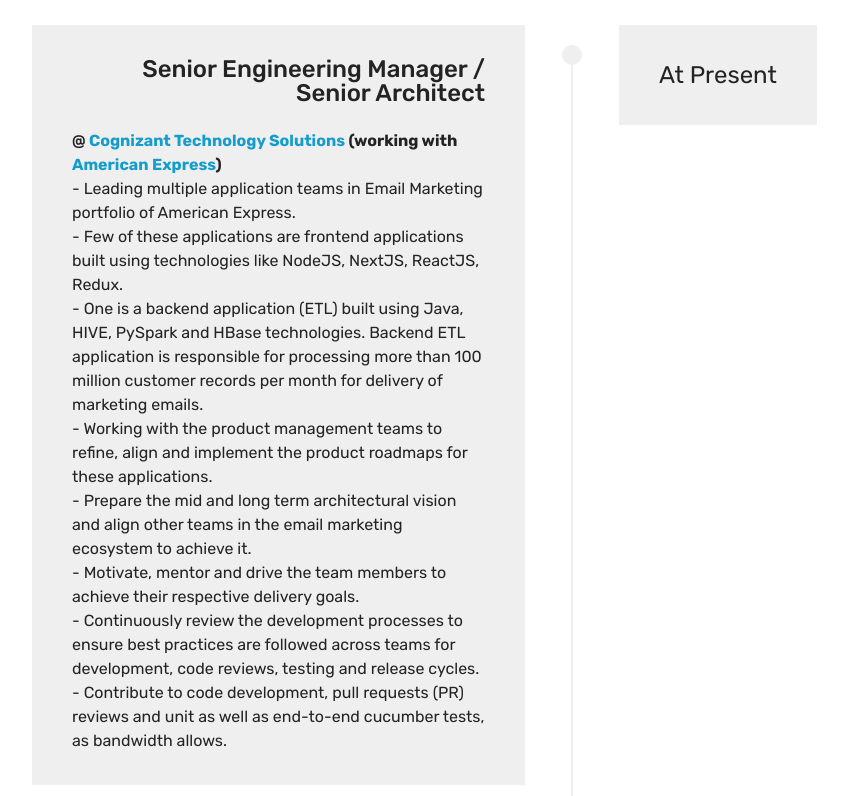
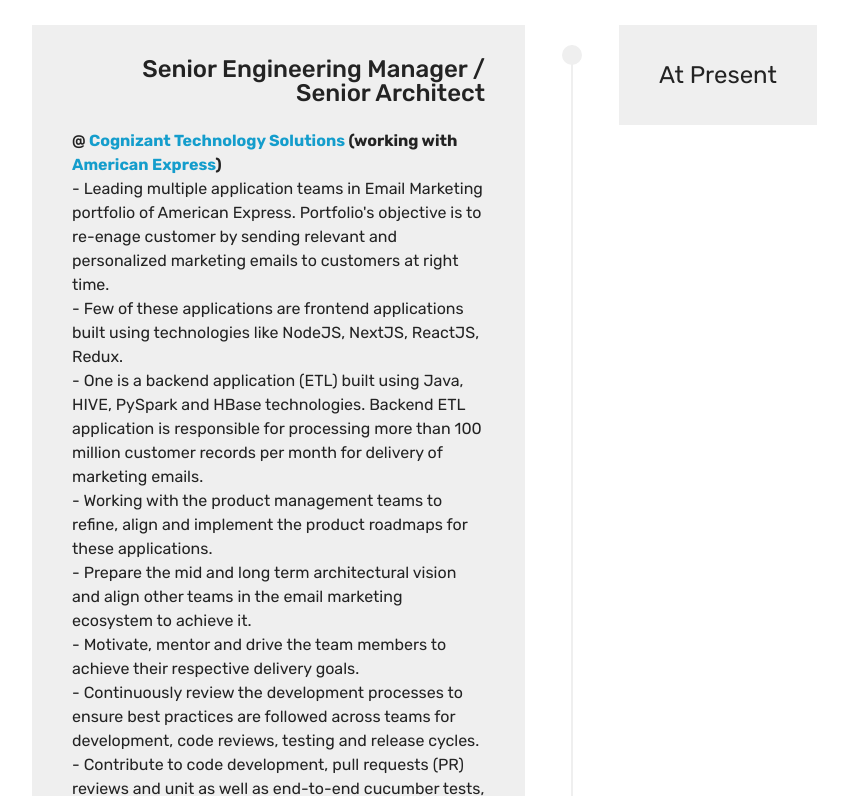
Before and after one commit to gauravdhiman/gauravdhiman.github.io, a Next.js app: page / in a window 1280 px wide. Shown: the part 2684-3480 px from the top of the page, without its empty margins (68-916 px from the left). Built offline with nearby package versions, Linux system fonts and the light colour scheme; a web font is replaced by a local one.

Commit message:
Updated resume.

```diff
--- a/pages/index.js
+++ b/pages/index.js
@@ -275,7 +275,7 @@
                   <p class="mbr-timeline-text mbr-fonts-style display-7">
                     <strong>@ <a href="https://www.cognizant.com" target="_blank"><strong>Cognizant Technology Solutions</strong></a> (working with <a href="https://www.americanexpress.com" target="_blank"><strong>American Express</strong></a>)</strong>
                     <br />
-- Leading multiple application teams in Email Marketing portfolio of American Express.
+- Leading multiple application teams in Email Marketing portfolio of American Express. Portfolio's objective is to re-enage customer by sending relevant and personalized marketing emails to customers at right time.
 <br />
 - Few of these applications are frontend applications built using technologies like NodeJS, NextJS, ReactJS, Redux.<br />
 - One is a backend application (ETL) built using Java, HIVE, PySpark and HBase technologies. Backend ETL application is responsible for processing more than 100 million customer records per month for delivery of marketing emails.<br />
```
Also changed, not shown: 1 other file (tests, documents, lock files or other folders).
